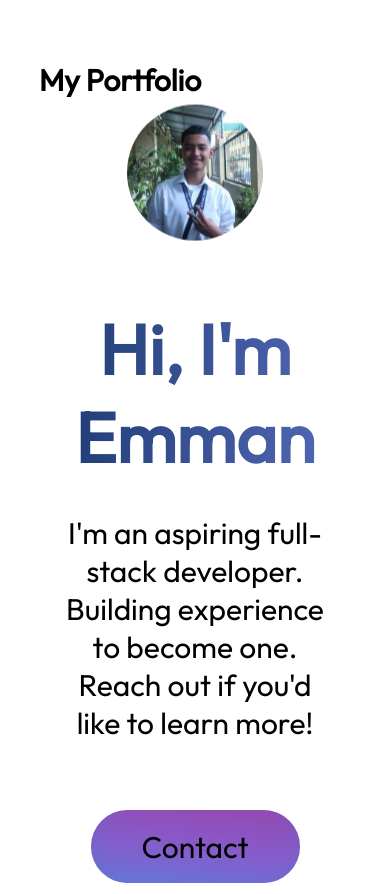
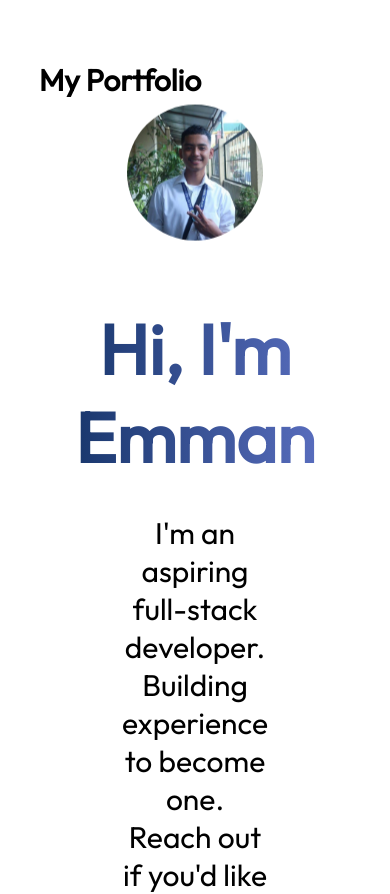
Before and after one commit to Aemonsz2004/react-portfolio, a React (Vite) app: page / in a window 390 px wide. Shown: the top 894 px of the page. Built offline with nearby package versions, Linux system fonts and the light colour scheme.

Commit message:
improvements on responsive ui

```diff
--- a/src/components/hero/hero.module.css
+++ b/src/components/hero/hero.module.css
@@ -4,7 +4,7 @@
 
 .heroContainer {
     display: flex;
-    justify-content: space-between;
+    justify-content: space-around;
     align-items: center;
     margin: 200px 12% 0 12%  ;
     gap: 70px;
@@ -17,7 +17,8 @@
     align-items: start;
     gap: 20px;
     z-index: 1;
-    width: auto;
+    width: 40%;
+
 }
 
 
```
